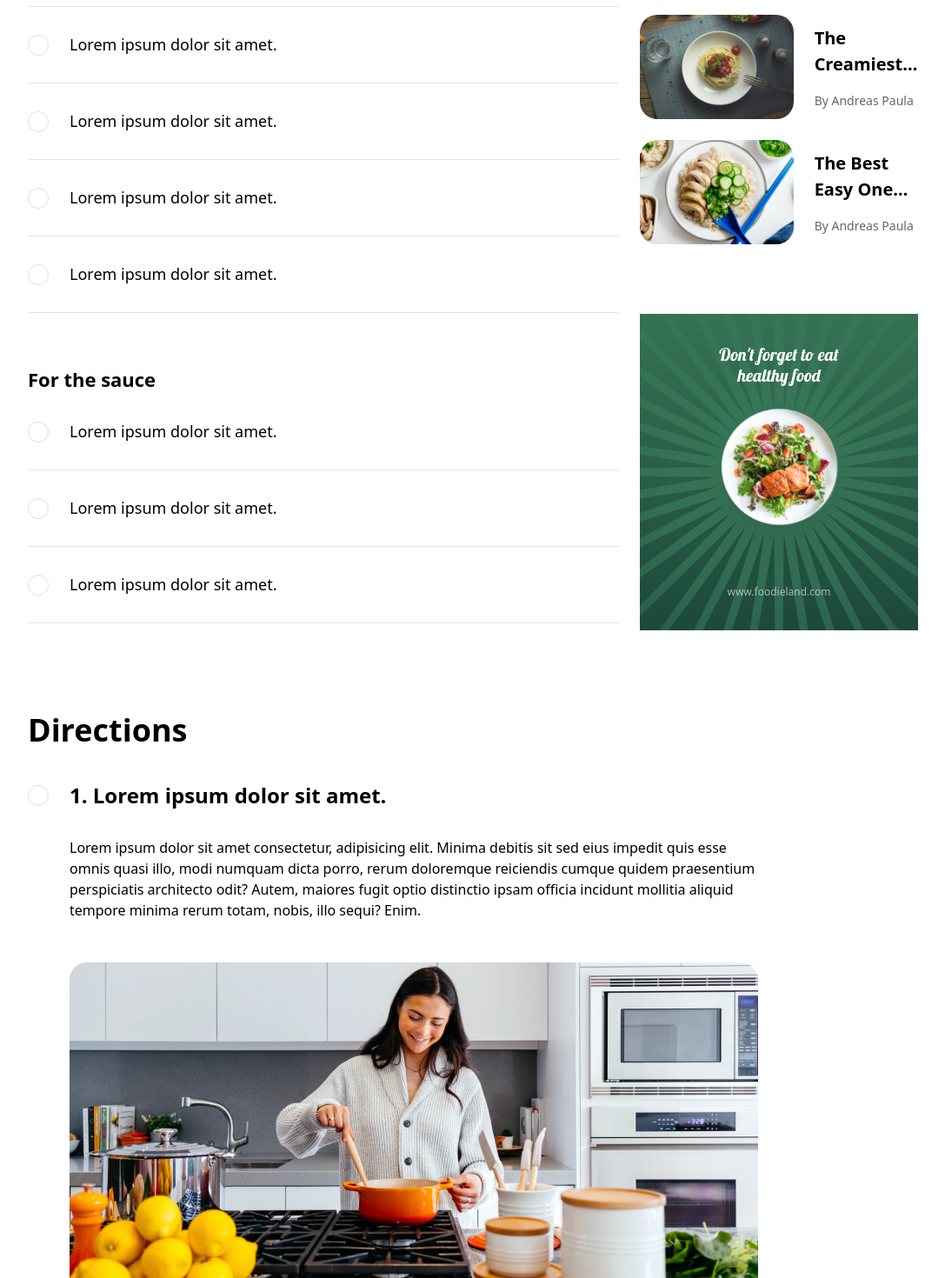
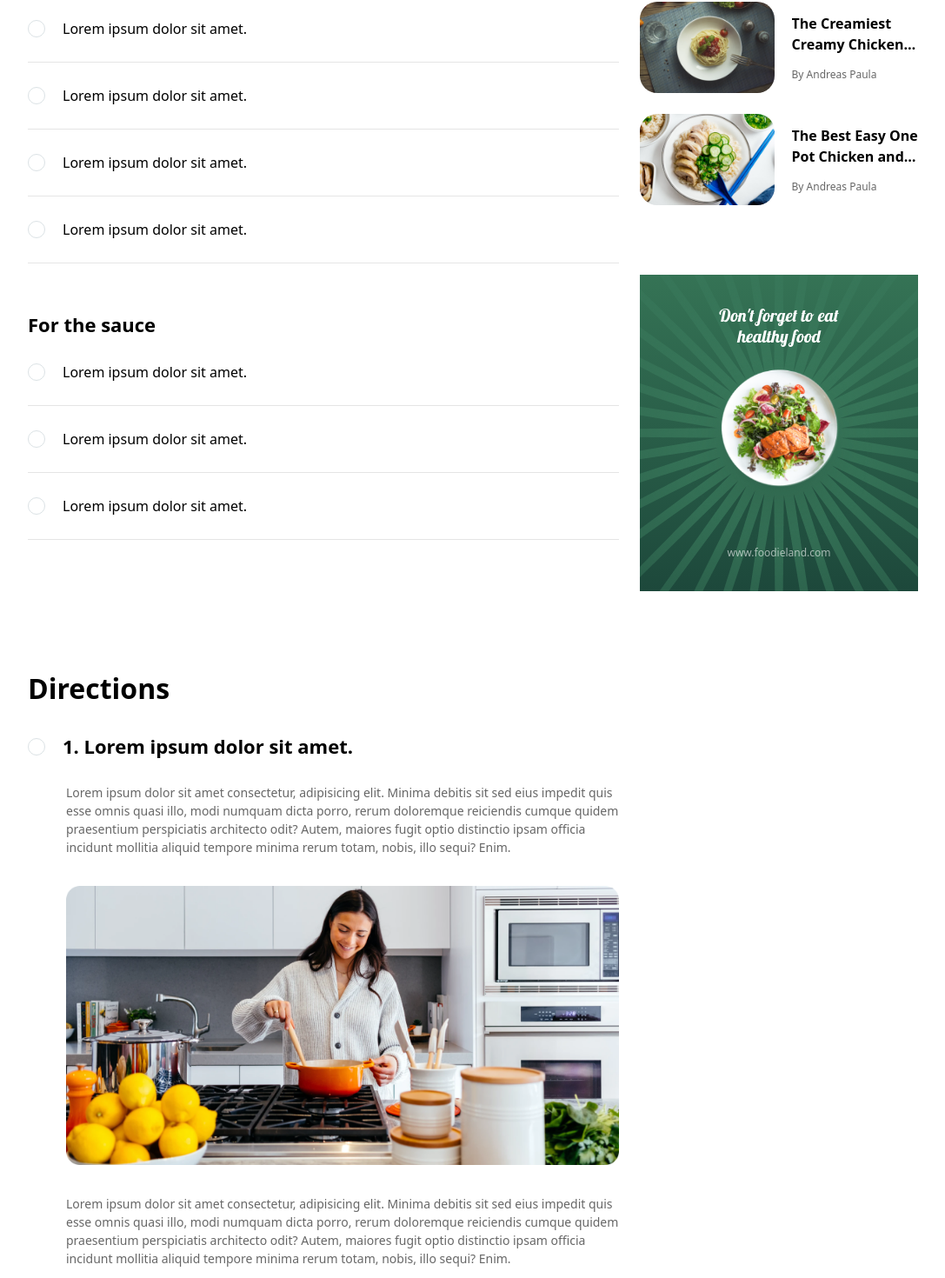
Before and after one commit to Scorpio0712/Foodieland-Portfolio, a Next.js app: page /recipe in a window 1280 px wide. Shown: the part 1343-2813 px from the top of the page at 87% size, without its empty margins (96-1183 px from the left). Built offline with nearby package versions, Linux system fonts and the light colour scheme.

Commit message:
Finish Fix Responsive Recipe Page, Card_Thumbnail and checkbox

```diff
--- a/app/components/card_thumbnail/card_thumbnail.module.css
+++ b/app/components/card_thumbnail/card_thumbnail.module.css
@@ -26,3 +26,24 @@
     font-size: 14px;
     color: rgba(0, 0, 0, 0.6);
 }
+
+@media screen and (max-width: 1280px) {
+    .cardThumbnail_Container {
+        gap: 20px;
+    }
+
+    .cardThumbnail_Image {
+        width: 165px;
+        height: 105px;
+    }
+
+    .cardThumbnail_Topic {
+        font-size: 16px;
+        margin-bottom: 14px;
+    }
+
+    .cardThumbnail_Author {
+        font-size: 12px;
+        color: rgba(0, 0, 0, 0.6);
+    }
+}
--- a/app/components/checkbox/checkbox.module.css
+++ b/app/components/checkbox/checkbox.module.css
@@ -23,7 +23,7 @@
     border-color: black;
 }
 
-.checkBox:checked + span {
+.checkBox:checked+span {
     color: rgba(0, 0, 0, 0.2);
     text-decoration: line-through;
 }
@@ -37,3 +37,25 @@
     left: 50%;
     transform: translate(-50%, -50%);
 }
+
+@media screen and (max-width: 1280px) {
+    .labelCheckBox {
+        font-size: 16px;
+        gap: 20px;
+        padding: 26px 0;
+    }
+
+    .checkBox {
+        width: 20px;
+        height: 20px;
+    }
+
+    .checkBox:checked {
+        background-color: black;
+        border-color: black;
+    }
+
+    .checkBox:checked::after {
+        font-size: 12px;
+    }
+}
--- a/app/recipe/page.tsx
+++ b/app/recipe/page.tsx
@@ -355,28 +355,28 @@ function RecipeDetailPage() {
         </h1>
         <div className={style.rd_RecipeTooDetail}>
           <CardComp
-            title="Rainbow Chicken Salad with Almond Honey Mustard Dressing"
-            image="/images/food/rainbowchick-image.png"
+            title="Mixed Tropical Fruit Salad with Superfood Boosts"
+            image="/images/food/mixedtropifruit-image.png"
             typeOne="30 Minutes"
             typeTwo="Healthy"
           />
           <CardComp
-            title="Barbeque Spicy Sandwiches with Chips"
-            image="/images/food/spicysandwiches-image.png"
+            title="Big and Juicy Wagyu Beef Cheeseburger"
+            image="/images/food/wagyucheese-image.png"
             typeOne="30 Minutes"
-            typeTwo="Snack"
+            typeTwo="Western"
           />
           <CardComp
-            title="Firecracker Vegan Lettuce Wraps - Spicy!"
-            image="/images/food/spicysandwiches-image.png"
+            title="Healthy Japanese Fried Rice with Asparagus"
+            image="/images/food/japanesefiredrice-image.png"
             typeOne="30 Minutes"
-            typeTwo="Seafood"
-          />{" "}
+            typeTwo="Healthy"
+          />
           <CardComp
-            title="Chicken Ramen Soup with Mushroom "
-            image="/images/food/chick-ramen.png"
+            title="Cauliflower Walnut Vegetarian Taco Meat"
+            image="/images/food/vegantaco-image.png"
             typeOne="30 Minutes"
-            typeTwo="Noodles"
+            typeTwo="Eastern"
           />
         </div>
       </section>
--- a/app/style/recipe.module.css
+++ b/app/style/recipe.module.css
@@ -326,6 +326,12 @@
     padding: 0 0 48px 48px;
 }
 
+.rd_DirectionsListOneDetail p,
+.rd_DirectionsListTwoDetail p,
+.rd_DirectionsListThreeDetail p {
+    color: rgba(0, 0, 0, 0.6);
+}
+
 .rd_DirectionsListOneDetail img {
     margin: 48px 0 48px 0;
     width: 100%;
@@ -525,7 +531,7 @@
     }
 
     .rd_ForMainDish {
-        margin-top: 40px;
+        margin-top: 38px;
     }
 
     .rd_ForMainDish h1,
@@ -534,7 +540,7 @@
     }
 
     .rd_ForTheSauce {
-        margin-top: 60px;
+        margin-top: 54px;
         max-width: 680px;
     }
 
@@ -546,4 +552,69 @@
         font-size: 28px;
     }
 
+    /* Recipe Detail Section Three */
+    .rd_SectionThree {
+        margin-top: 48;
+        max-width: 680px;
+    }
+
+    .rd_DirectionsTopic {
+        font-size: 32px;
+    }
+
+    .checkBox_DirectionOne,
+    .checkBox_DirectionTwo,
+    .checkBox_DirectionThree {
+        font-size: 22px;
+    }
+
+    .rd_DirectionsListOneDetail,
+    .rd_DirectionsListTwoDetail,
+    .rd_DirectionsListThreeDetail {
+        padding: 0 0 34px 44px;
+    }
+
+    .rd_DirectionsListOneDetail p,
+    .rd_DirectionsListTwoDetail p,
+    .rd_DirectionsListThreeDetail p {
+        font-size: 14px;
+    }
+
+    .rd_DirectionsListOneDetail img {
+        margin: 34px 0 34px 0;
+    }
+
+    /* Recipe Detail Section Four */
+    .rd_SectionFour {
+        margin-top: 140px;
+    }
+
+    /* Recipe Detail Section Five */
+    .rd_SectionFive {
+        margin: 140px 0 140px 0;
+    }
+
+    .rd_SectionFiveTopic {
+        font-size: 32px;
+    }
+
+    .rd_RecipeTooDetail {
+        --card-image-height: 160px;
+        margin-top: 70px;
+    }
+
+    .rd_RecipeTooDetail>div {
+        min-width: 225px !important;
+        height: 300px !important;
+    }
+
+    .rd_RecipeTooDetail h1 {
+        font-size: 16px !important;
+        font-weight: 600 !important;
+    }
+
+    .rd_RecipeTooDetail div {
+        font-size: 12px !important;
+    }
+
 }
```
